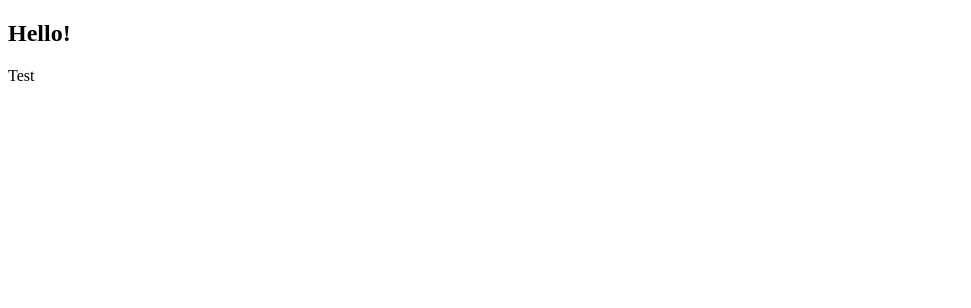
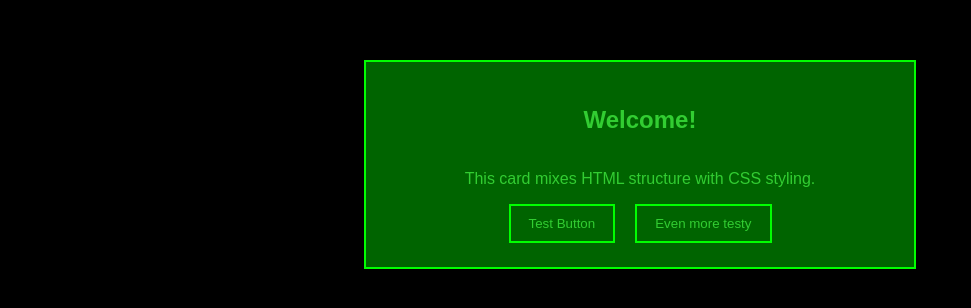
Before and after one commit to Landonjf4/Noob-Exterminators, a plain HTML site: page index.html in a window 1280 px wide. Shown: the whole page, without its empty margins (0-971 px from the left). Drawn offline with Linux system fonts and the light colour scheme.

Commit message:
Refactor index.html to include CSS and new layout
Added CSS link and updated HTML structure with new elements.

```diff
--- a/index.html
+++ b/index.html
@@ -1,10 +1,18 @@
 <!DOCTYPE html>
 <html>
-  <head>
-    <title>Noob Exterminators</title>
-  </head>
-  <section>
-    <h1>Hello!</h1>
-    <p1>Test</p1>
-  </section>
+<head>
+<link rel="stylesheet" href="styles.css" type="text/css">
+</head>
+<body>
+  <box>
+    <section>
+    <center><h1>Welcome! </h1></center>
+    <center><p>This card mixes HTML structure with CSS styling.</p></center>
+      <center>
+        <button onclick="window.location.href='https://www.google.com';">Test Button</button>
+        <button onclick="window.location.href='https://www.google.com';">Even more testy</button>
+      </center>
+    </section>
+</box>
+</body>
 </html>
```
